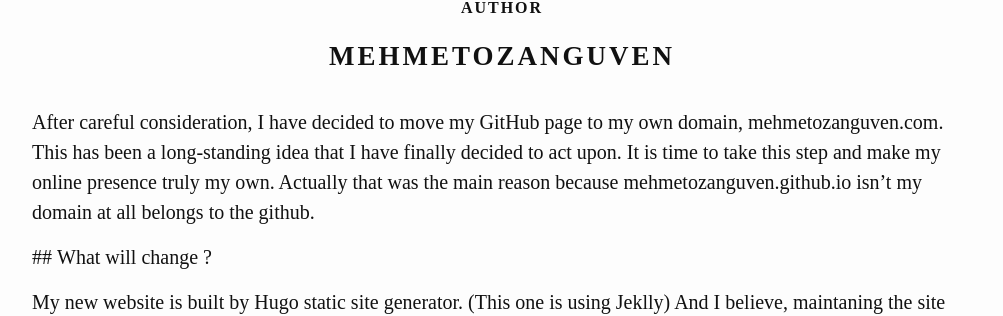
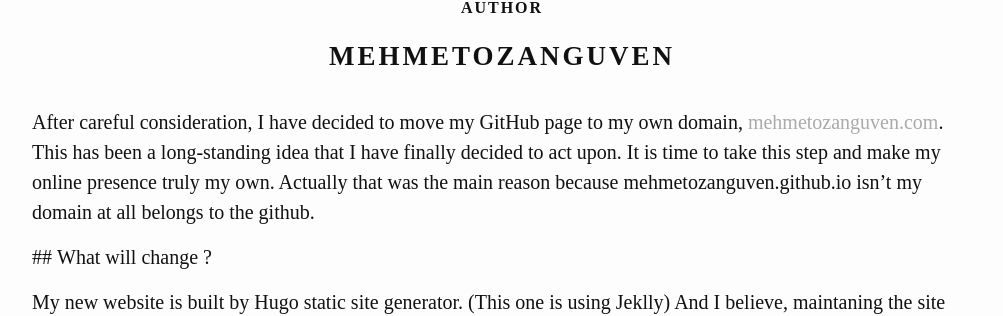
Before and after one commit to mehmetozanguven/mehmetozanguven.github.io, a Jekyll site: the page built from _posts/others/2023-04-06-why-i-am-moving-my-github-page.md, in a window 1280 px wide. Shown: the part 819-1135 px from the top of the page, without its empty margins (138-1141 px from the left). Built offline with Jekyll 4.4.1, drawn with Linux system fonts in a browser that asks for light colours; nearby versions of some CDN libraries; some web fonts are replaced; some of the changed lines change nothing that is shown.

Commit message:
add link

```diff
--- a/_posts/others/2023-04-06-why-i-am-moving-my-github-page.md
+++ b/_posts/others/2023-04-06-why-i-am-moving-my-github-page.md
@@ -6,7 +6,7 @@ categories: "others"
 author: "mehmetozanguven"
 ---
 
-After careful consideration, I have decided to move my GitHub page to my own domain, mehmetozanguven.com. This has been a long-standing idea that I have finally decided to act upon. It is time to take this step and make my online presence truly my own. Actually that was the main reason because mehmetozanguven.github.io isn't my domain at all belongs to the github.
+After careful consideration, I have decided to move my GitHub page to my own domain, [mehmetozanguven.com](https://mehmetozanguven.com/). This has been a long-standing idea that I have finally decided to act upon. It is time to take this step and make my online presence truly my own. Actually that was the main reason because mehmetozanguven.github.io isn't my domain at all belongs to the github.
 
 ## What will change ?
 
```
